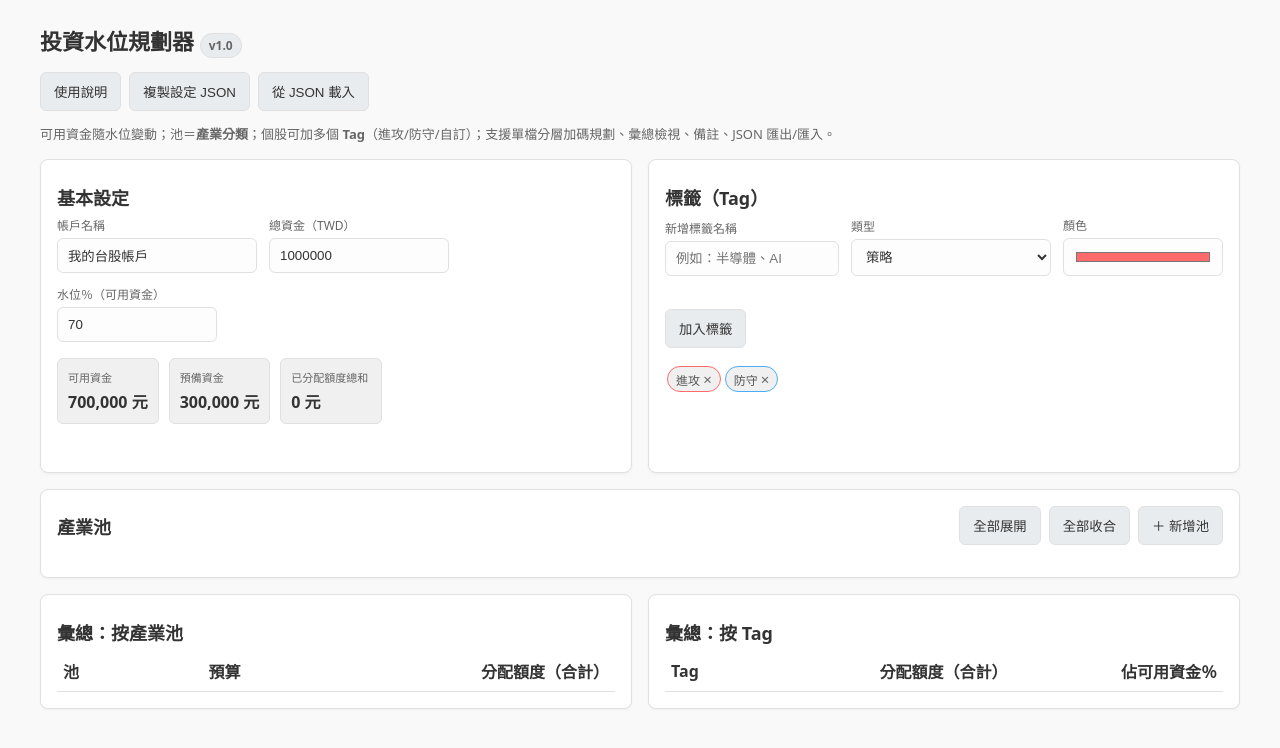
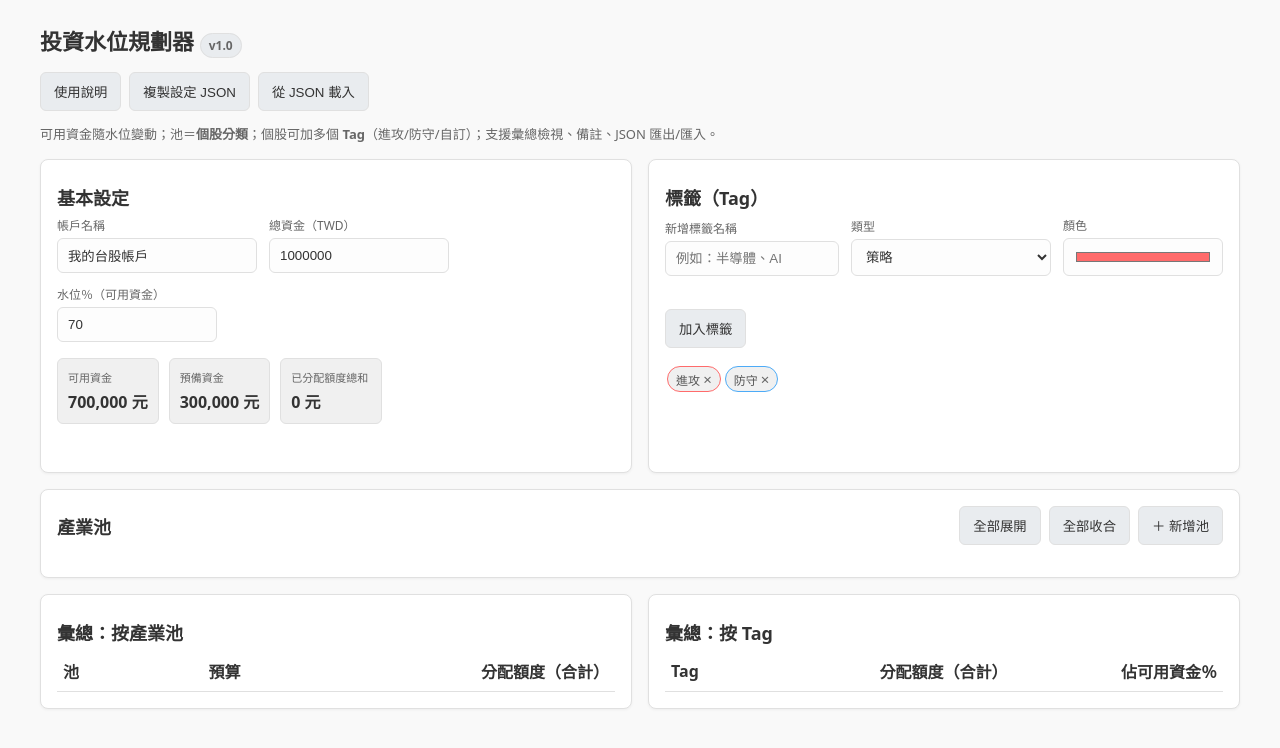
Before and after one commit to Suifeng0214/tools, a plain HTML site: page stock/index.html in a window 1280 px wide. Drawn offline with Linux system fonts and the light colour scheme.

Commit message:
Update index.html

```diff
--- a/stock/index.html
+++ b/stock/index.html
@@ -224,7 +224,7 @@
 <div class="wrap">
   <h1>投資水位規劃器 <span class="badge">v1.0</span></h1>
   <div id="import_export" style="min-width: 480px;"></div>
-  <p class="sub">可用資金隨水位變動；池＝<b>產業分類</b>；個股可加多個 <b>Tag</b>（進攻/防守/自訂）；支援單檔分層加碼規劃、彙總檢視、備註、JSON 匯出/匯入。</p>
+  <p class="sub">可用資金隨水位變動；池＝<b>個股分類</b>；個股可加多個 <b>Tag</b>（進攻/防守/自訂）；支援彙總檢視、備註、JSON 匯出/匯入。</p>
 
   <div class="grid">
     <div class="card" style="grid-column: span 6;">
```
